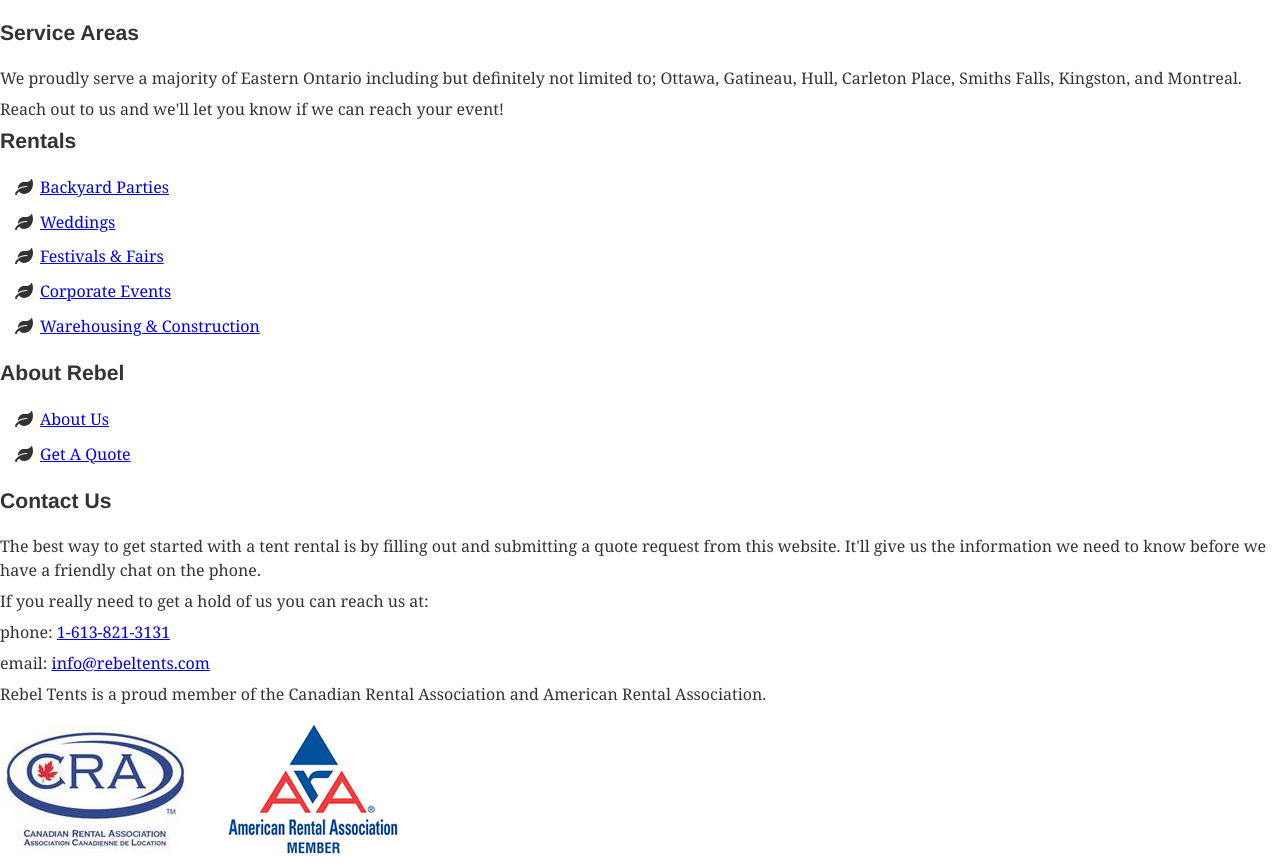
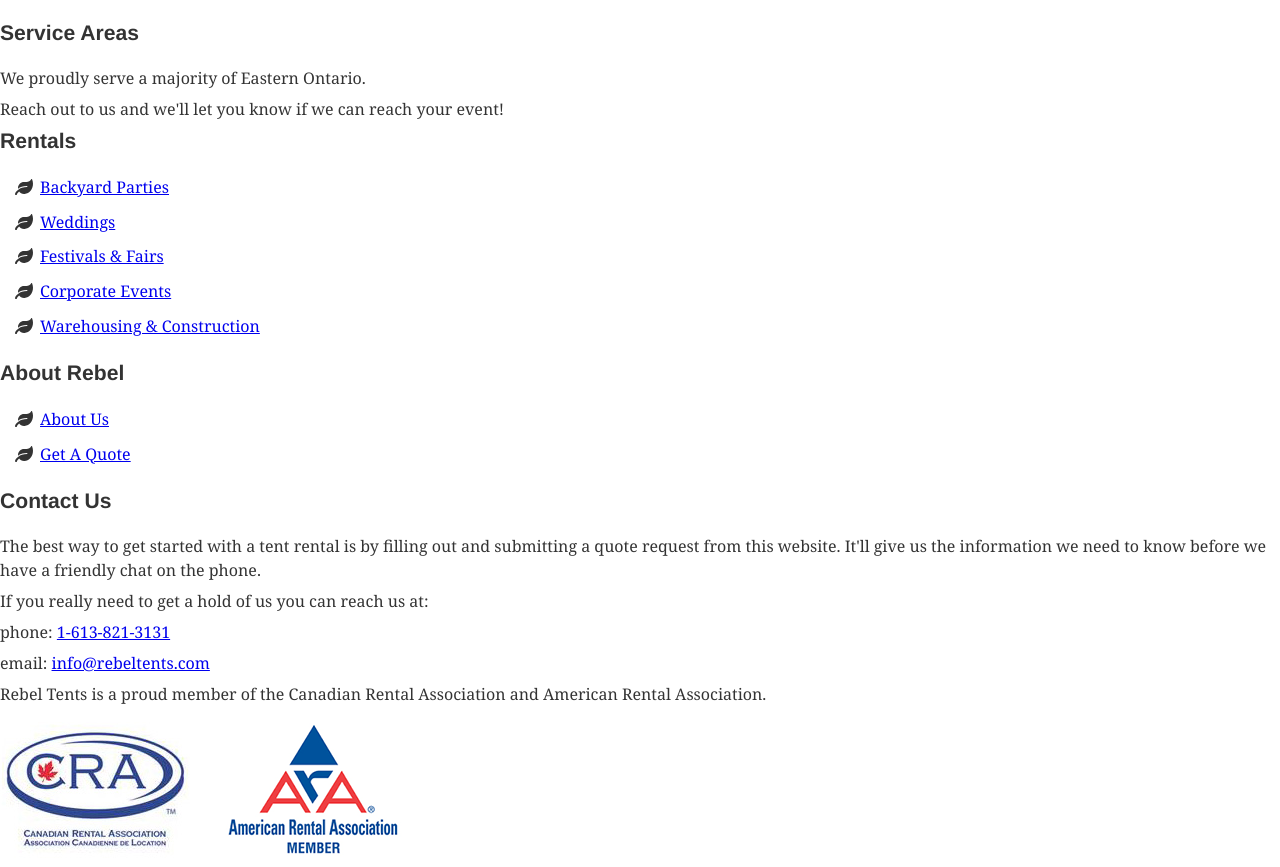
Before and after one commit to ajanuszkiewicz/rebel_tents, a Gatsby site: page / in a window 1280 px wide. Shown: the part 1325-2192 px from the top of the page. Built offline with nearby package versions, Linux system fonts and the light colour scheme; Gatsby itself is replaced by a stand-in of ours.

Commit message:
Update footer text

```diff
--- a/src/components/footer.js
+++ b/src/components/footer.js
@@ -18,9 +18,7 @@ export default function Footer() {
             Service Areas
           </h3>
           <p>
-            We proudly serve a majority of Eastern Ontario including but
-            definitely not limited to; Ottawa, Gatineau, Hull, Carleton Place,
-            Smiths Falls, Kingston, and Montreal.
+            We proudly serve a majority of Eastern Ontario.
           </p>
           <p className="pt-4">
             Reach out to us and we'll let you know if we can reach your event!
```
